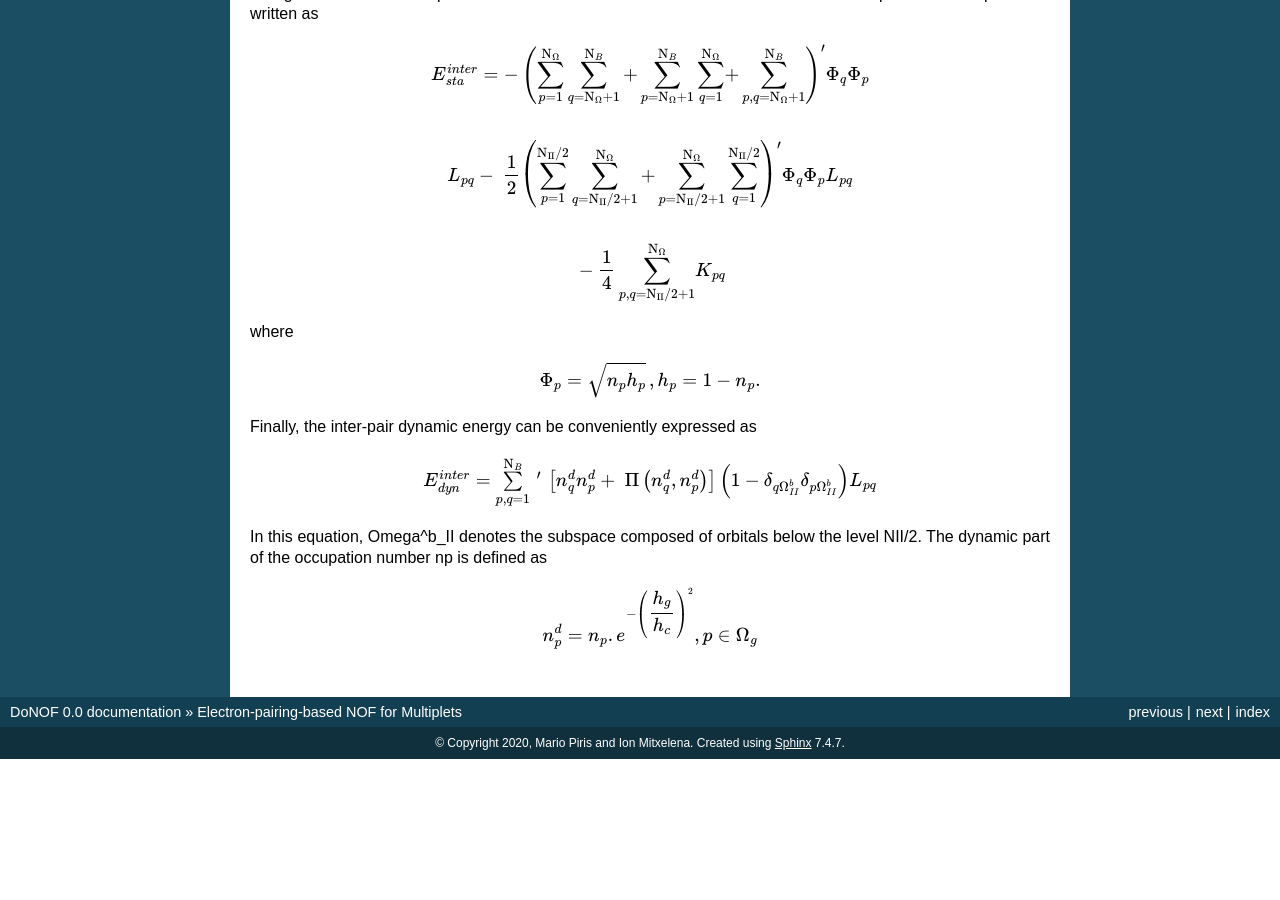
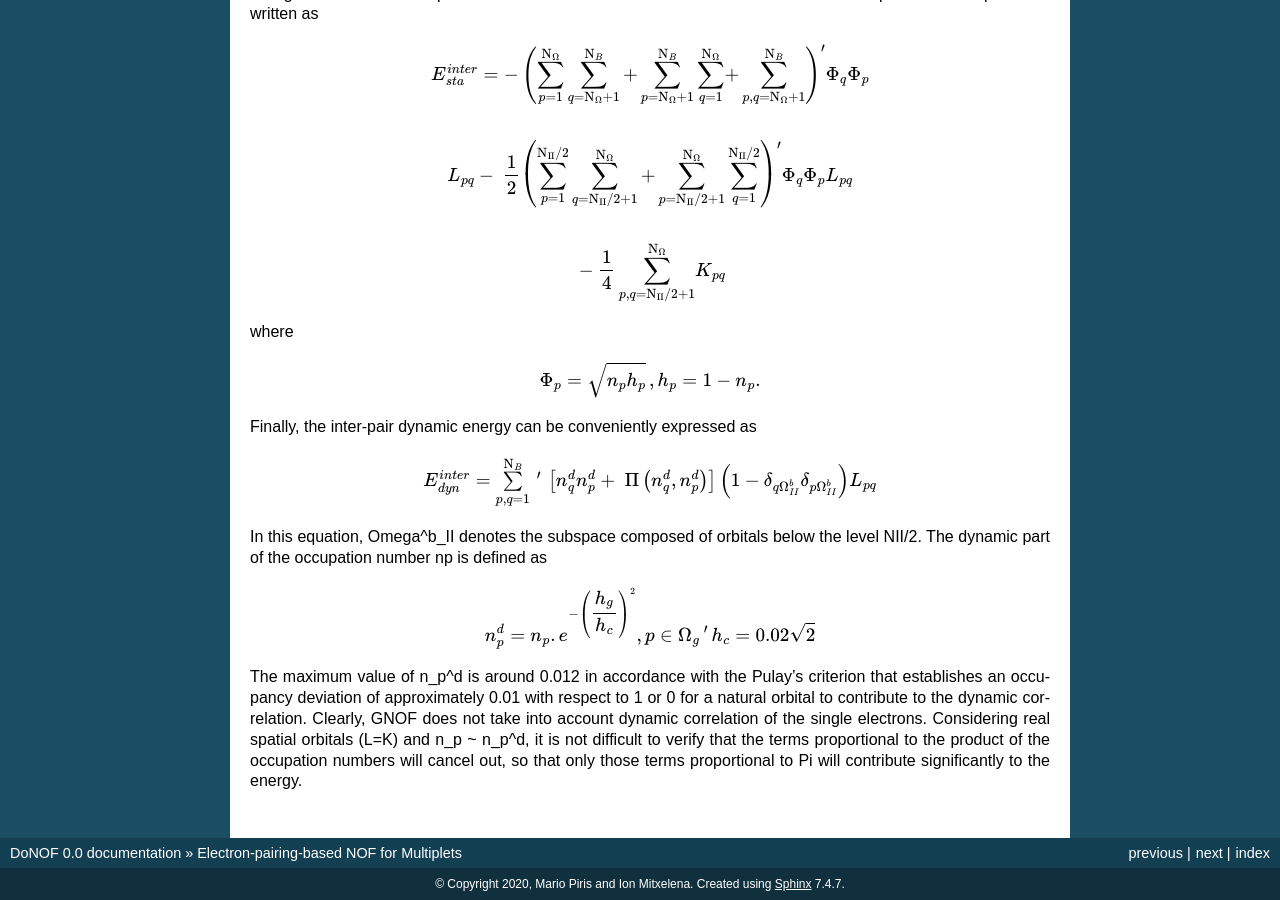
Before and after one commit to DoNOF/DoNOF-Documentation, a Sphinx documentation site: the page built from docs/PNOF57.rst, in a window 1280 px wide and 900 px high, scrolled down 3709 px. Built offline with Sphinx 7.4.7, drawn with Linux system fonts in a browser that asks for light colours; before the commit the page ends 4468 px from its top, so only the background shows below that.

Commit message:
Update PNOF57.rst

```diff
--- a/docs/PNOF57.rst
+++ b/docs/PNOF57.rst
@@ -197,4 +197,6 @@ In this equation, Omega^b_II denotes the subspace composed of orbitals below the
 
 .. math::
 
- n_p^d = n_p . e^{-\left( \dfrac{h_g}{h_c} \right)^{2}}, p\in\Omega_g
+   n_p^d = n_p . e^{-\left( \dfrac{h_g}{h_c} \right)^{2}}, p\in\Omega_g \,'\, h_c = 0.02 \sqrt{2}
+
+The maximum value of n_p^d is around 0.012 in accordance with the Pulay’s criterion that establishes an occupancy deviation of approximately 0.01 with respect to 1 or 0 for a natural orbital to contribute to the dynamic correlation. Clearly, GNOF does not take into account dynamic correlation of the single electrons. Considering real spatial orbitals (L=K) and n_p ~ n_p^d, it is not difficult to verify that the terms proportional to the product of the occupation numbers will cancel out, so that only those terms proportional to \Pi will contribute significantly to the energy.
```
